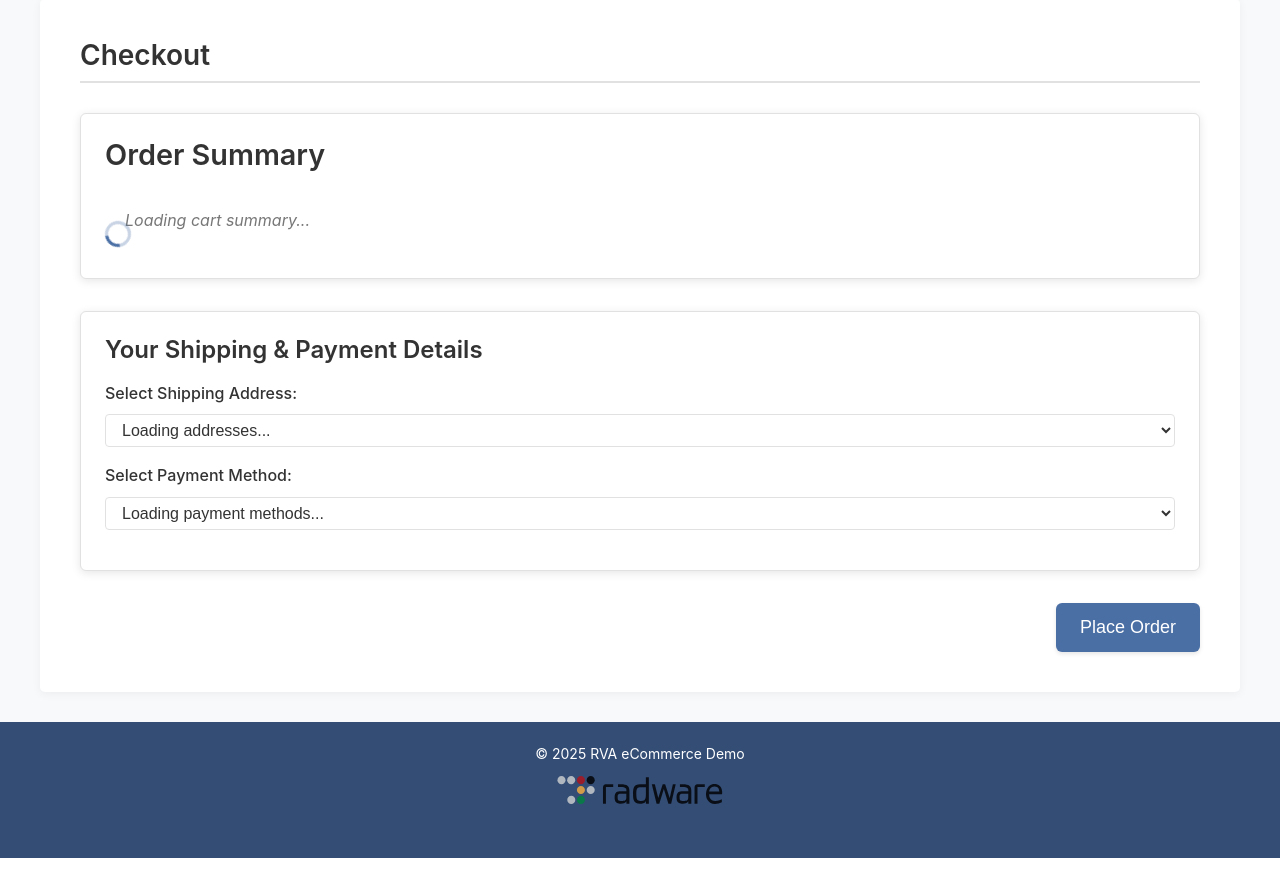
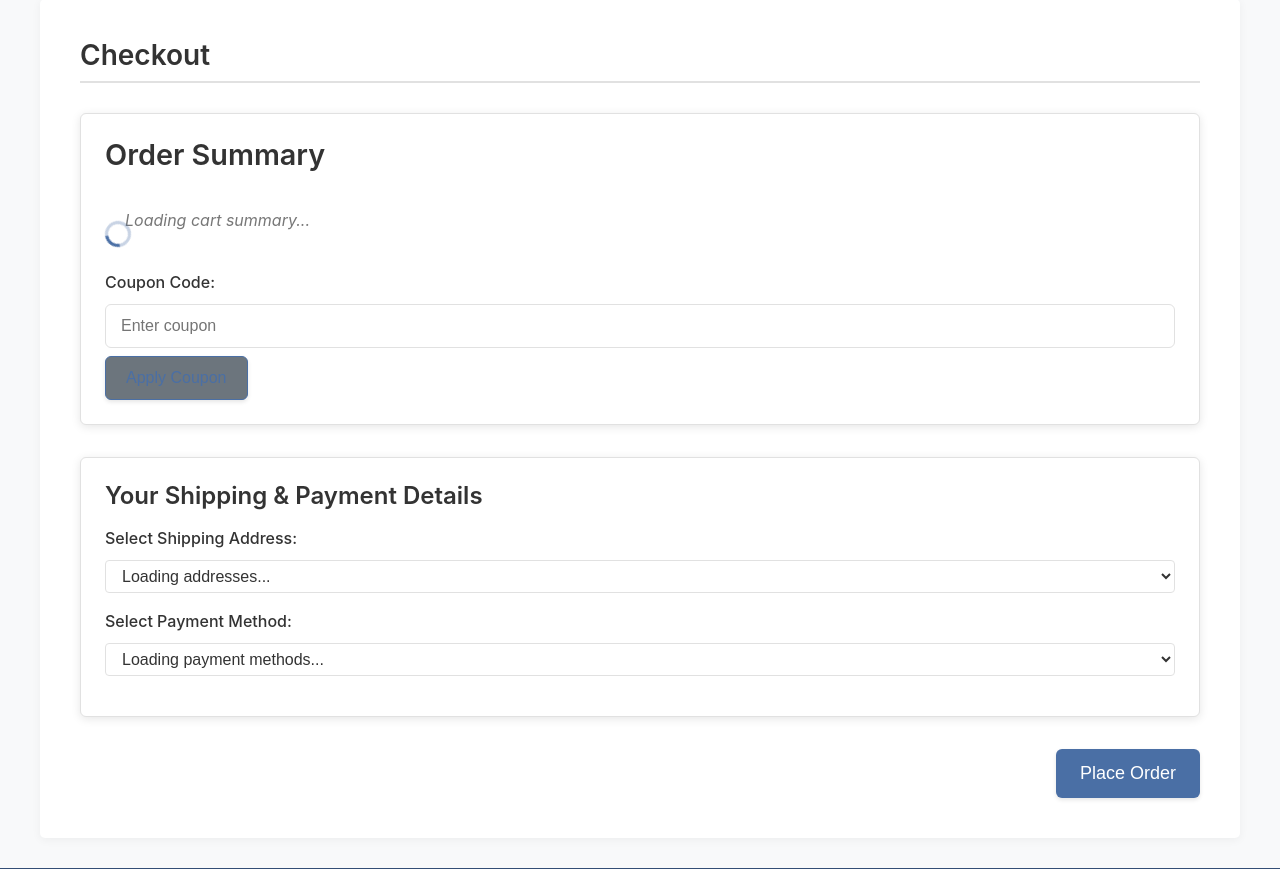
Before and after one commit to Radware/radware-vulnerable-api-application, a Flask app: template frontend/templates/checkout.html in a window 1280 px wide. Shown: the part 80-949 px from the top of the page. Run offline with Flask 2, Linux system fonts and the light colour scheme; the template is opened without the code that fills it, so the values that code supplies are empty.

Commit message:
feat: add coupon UI

```diff
--- a/frontend/static/js/checkout.js
+++ b/frontend/static/js/checkout.js
@@ -170,3 +170,50 @@ function showVulnerabilityWarning(type, message, containerId = null) {
     // Fallback to global message
     displayGlobalMessage(`<strong>⚠️ ${type} Vulnerability Demo:</strong> ${message}`, 'warning');
 }
+
+// ---------------- Coupon Handling ----------------
+async function applyCouponToOrder(event) {
+    event.preventDefault();
+    const couponInput = document.getElementById('coupon-code');
+    if (!couponInput) return;
+    const code = couponInput.value.trim();
+    if (!code) {
+        displayError('Please enter a coupon code.');
+        return;
+    }
+
+    const addressId = document.getElementById('address-id')?.value;
+    const creditCardId = document.getElementById('credit-card-id')?.value;
+    if (!addressId || !creditCardId) {
+        displayError('Select shipping and payment details first.');
+        return;
+    }
+
+    const params = new URLSearchParams();
+    params.append('address_id', addressId);
+    params.append('credit_card_id', creditCardId);
+    cart.forEach((item, idx) => {
+        params.append(`product_id_${idx + 1}`, item.product_id);
+        params.append(`quantity_${idx + 1}`, item.quantity);
+    });
+
+    try {
+        const order = await apiCall(`/api/users/${currentUser.user_id}/orders?${params.toString()}`, 'POST', null, true);
+        const endpoint = `/api/users/${currentUser.user_id}/orders/${order.order_id}/apply-coupon?coupon_code=${encodeURIComponent(code)}`;
+        const updated = await apiCall(endpoint, 'POST', null, true);
+
+        const totalEl = document.getElementById('checkout-grand-total');
+        if (totalEl) totalEl.textContent = `$${updated.total_amount.toFixed(2)}`;
+
+        document.getElementById('discounted-total').textContent = `$${updated.total_amount.toFixed(2)}`;
+        document.getElementById('discount-info').style.display = 'block';
+        displaySuccess('Coupon applied successfully!');
+    } catch (err) {
+        displayError(`Failed to apply coupon: ${err.message}`);
+    }
+}
+
+document.addEventListener('DOMContentLoaded', () => {
+    const btn = document.getElementById('apply-coupon-btn');
+    if (btn) btn.addEventListener('click', applyCouponToOrder);
+});
--- a/frontend/templates/checkout.html
+++ b/frontend/templates/checkout.html
@@ -61,6 +61,14 @@
         <h2>Order Summary</h2>
         <div id="cart-summary">
             <p class="loading-indicator">Loading cart summary...</p>
+        </div>
+        <div class="coupon-section" style="margin-top:1rem;">
+            <label for="coupon-code">Coupon Code:</label>
+            <input type="text" id="coupon-code" class="form-control" placeholder="Enter coupon">
+            <button type="button" id="apply-coupon-btn" class="btn btn-secondary" style="margin-top:8px;">Apply Coupon</button>
+            <div id="discount-info" style="display:none; margin-top:8px;">
+                Discounted Total: <span id="discounted-total"></span>
+            </div>
         </div>
     </div>
 
@@ -178,4 +186,5 @@
     {{ super() }}
     <!-- main.js (via super) calls initCheckoutPage() which sets up the page -->
     <!-- checkout.js (if you have specific BOLA UI helpers not in main.js) could be linked here or also included in main.js -->
+    <script src="{{ url_for('static', filename='js/checkout.js') }}"></script>
 {% endblock %}
```
Also changed, not shown: frontend/static/js/main.js.
